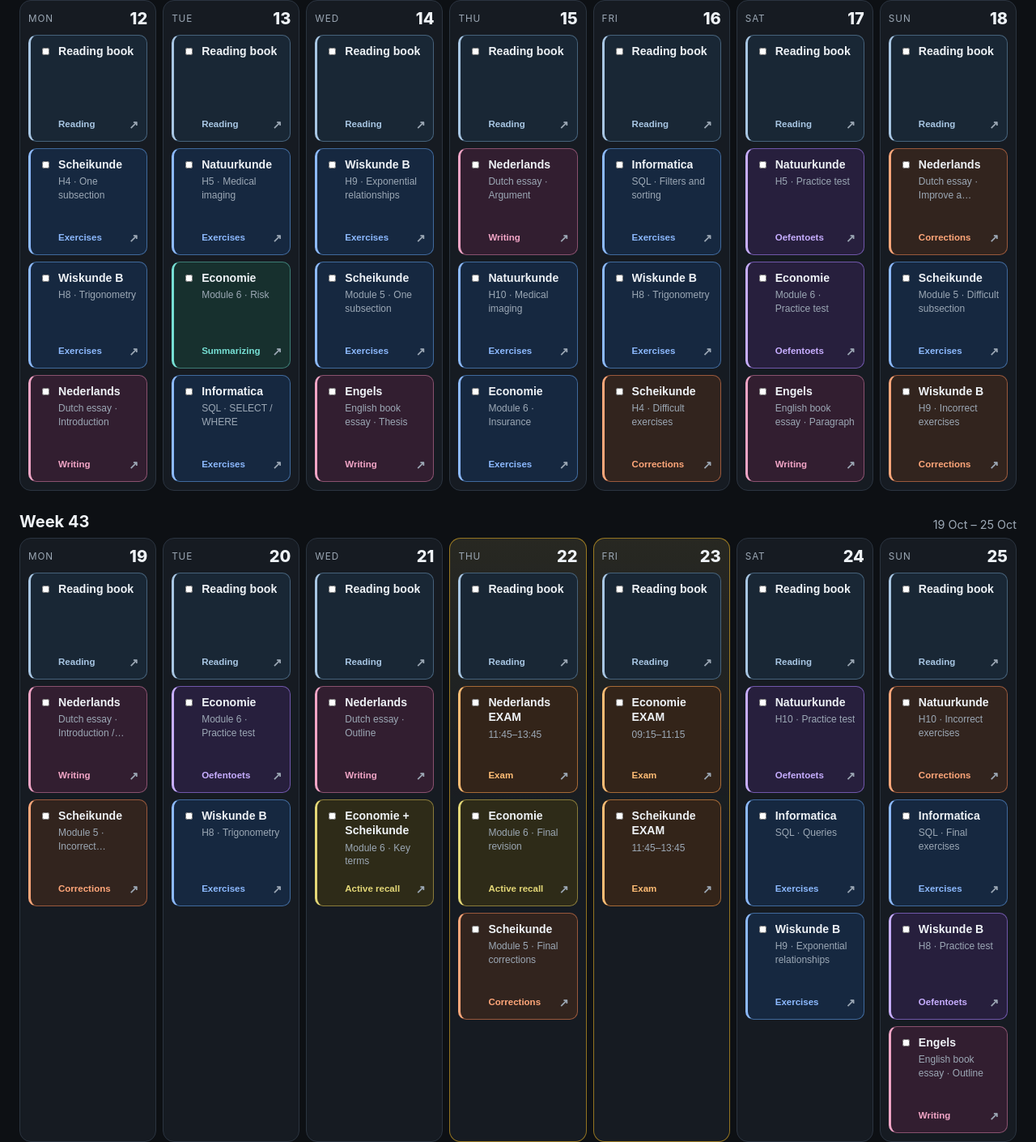
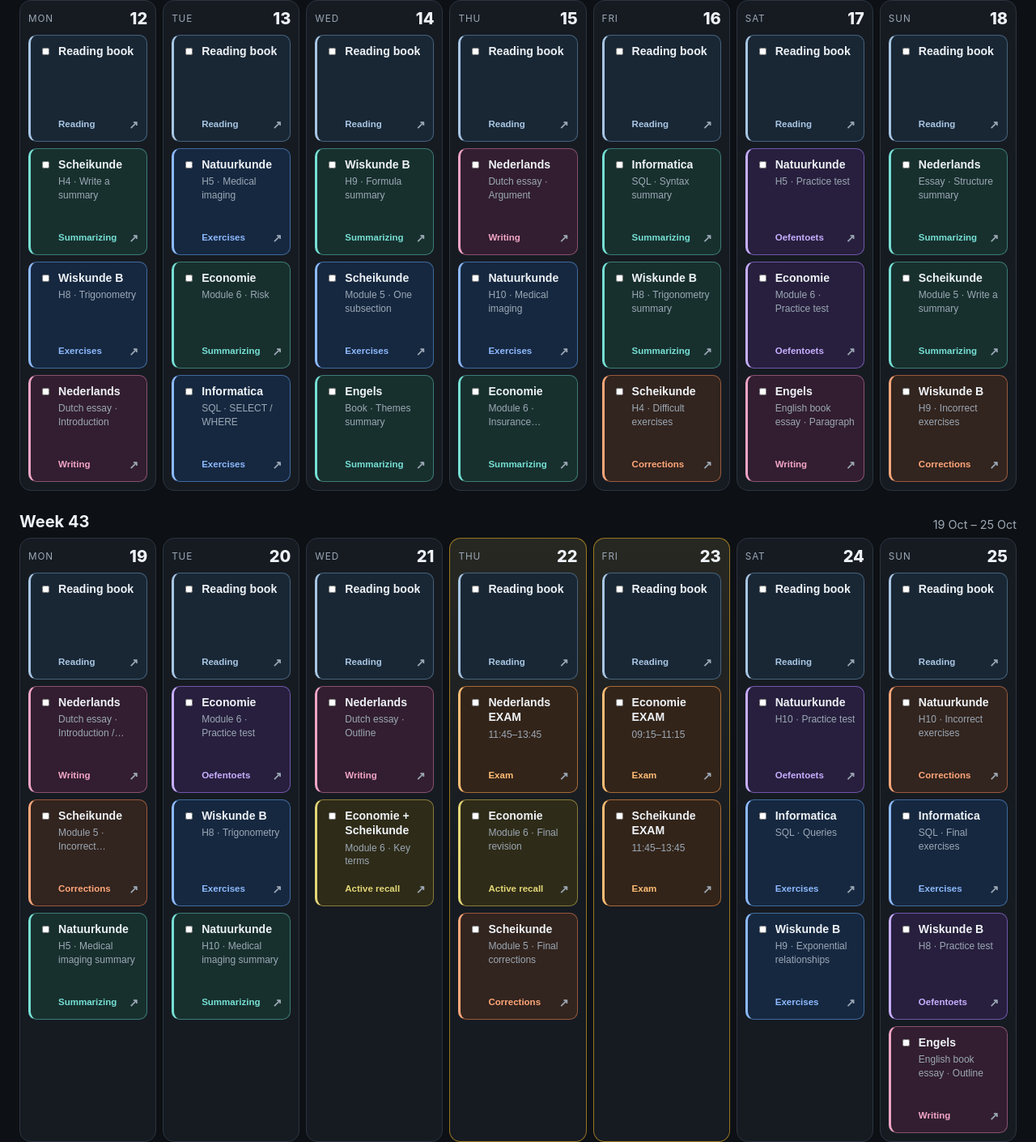
Before and after one commit to Eski132/study-planning, a website: page index.html in a window 1280 px wide. Shown: the part 329-1739 px from the top of the page at 81% size. Drawn offline with Linux system fonts and the light colour scheme; no server answers.

Commit message:
Add focused summary-writing to every exam subject (#14)

```diff
--- a/index.html
+++ b/index.html
@@ -95,10 +95,11 @@ footer{text-align:center;color:var(--muted);padding:28px 0 40px}
           <button type="button" class="task-copy task-open" aria-label="View lesson details"><b>Reading book</b><small class="study-meta"><strong>Method:</strong> Reading</small><small class="study-description">• Read the next section of your book.
 • Note an important event or passage.</small><span class="task-category">Reading<span class="task-view" aria-hidden="true">↗</span></span></button>
         </div>
-        <div class="task category-exercises">
+        <div class="task category-summarizing">
           <input type="checkbox" data-id="2026-10-12-1">
-          <button type="button" class="task-copy task-open" aria-label="View lesson details"><b>Scheikunde</b><small>H4 · One subsection</small><small class="study-meta"><strong>Method:</strong> Textbook exercises</small><small class="study-description">• Read the explanation for one H4 subsection.
-• Do its exercises in your textbook and check the answers.</small><span class="task-category">Exercises<span class="task-view" aria-hidden="true">↗</span></span></button>
+          <button type="button" class="task-copy task-open" aria-label="View lesson details"><b>Scheikunde</b><small>H4 · Write a summary</small><small class="study-meta"><strong>Method:</strong> Summarizing</small><small class="study-description">• Summarize one H4 subsection in your own words.
+• Include key terms and any formulas or rules from that subsection.
+• Compare your summary with the textbook and fill any gaps.</small><span class="task-category">Summarizing<span class="task-view" aria-hidden="true">↗</span></span></span></button>
         </div>
         <div class="task category-exercises">
           <input type="checkbox" data-id="2026-10-12-2">
@@ -151,20 +152,22 @@ footer{text-align:center;color:var(--muted);padding:28px 0 40px}
           <button type="button" class="task-copy task-open" aria-label="View lesson details"><b>Reading book</b><small class="study-meta"><strong>Method:</strong> Reading</small><small class="study-description">• Read the next section of your book.
 • Note an important event or passage.</small><span class="task-category">Reading<span class="task-view" aria-hidden="true">↗</span></span></button>
         </div>
-        <div class="task category-exercises">
+        <div class="task category-summarizing">
           <input type="checkbox" data-id="2026-10-14-1">
-          <button type="button" class="task-copy task-open" aria-label="View lesson details"><b>Wiskunde B</b><small>H9 · Exponential relationships</small><small class="study-meta"><strong>Method:</strong> Textbook exercises</small><small class="study-description">• Work through exercises from one H9 subsection.
-• Check the solutions and correct mistakes.</small><span class="task-category">Exercises<span class="task-view" aria-hidden="true">↗</span></span></button>
+          <button type="button" class="task-copy task-open" aria-label="View lesson details"><b>Wiskunde B</b><small>H9 · Formula summary</small><small class="study-meta"><strong>Method:</strong> Summarizing</small><small class="study-description">• Write a summary of the H9 exponential rules you have learned.
+• Explain what each formula is used for.
+• Include one worked H9 example from the textbook.</small><span class="task-category">Summarizing<span class="task-view" aria-hidden="true">↗</span></span></span></button>
         </div>
         <div class="task category-exercises">
           <input type="checkbox" data-id="2026-10-14-2">
           <button type="button" class="task-copy task-open" aria-label="View lesson details"><b>Scheikunde</b><small>Module 5 · One subsection</small><small class="study-meta"><strong>Method:</strong> Textbook exercises</small><small class="study-description">• Read one subsection of Chemistry Module 5.
 • Do the exercises for it and check the answers.</small><span class="task-category">Exercises<span class="task-view" aria-hidden="true">↗</span></span></button>
         </div>
-        <div class="task category-writing">
+        <div class="task category-summarizing">
           <input type="checkbox" data-id="2026-10-14-3">
-          <button type="button" class="task-copy task-open" aria-label="View lesson details"><b>Engels</b><small>English book essay · Thesis</small><small class="study-meta"><strong>Method:</strong> Essay planning</small><small class="study-description">• Choose a theme from your English book.
-• Write a thesis and find supporting evidence.</small><span class="task-category">Writing<span class="task-view" aria-hidden="true">↗</span></span></button>
+          <button type="button" class="task-copy task-open" aria-label="View lesson details"><b>Engels</b><small>Book · Themes summary</small><small class="study-meta"><strong>Method:</strong> Summarizing</small><small class="study-description">• Summarize the important events and characters in your English book so far.
+• Write down the main themes in your own words.
+• Note a scene you could mention in your book essay.</small><span class="task-category">Summarizing<span class="task-view" aria-hidden="true">↗</span></span></span></button>
         </div></div>
     </article>
     <article class="day" data-date="2026-10-15">
@@ -189,10 +192,11 @@ footer{text-align:center;color:var(--muted);padding:28px 0 40px}
           <button type="button" class="task-copy task-open" aria-label="View lesson details"><b>Natuurkunde</b><small>H10 · Medical imaging</small><small class="study-meta"><strong>Method:</strong> Textbook exercises</small><small class="study-description">• Work through one H10 subsection.
 • Do its textbook exercises and check formulas and units.</small><span class="task-category">Exercises<span class="task-view" aria-hidden="true">↗</span></span></button>
         </div>
-        <div class="task category-exercises">
+        <div class="task category-summarizing">
           <input type="checkbox" data-id="2026-10-15-3">
-          <button type="button" class="task-copy task-open" aria-label="View lesson details"><b>Economie</b><small>Module 6 · Insurance</small><small class="study-meta"><strong>Method:</strong> Case exercises</small><small class="study-description">• Read the insurance section of Economics Module 6.
-• Do the related case exercises and check answers.</small><span class="task-category">Exercises<span class="task-view" aria-hidden="true">↗</span></span></button>
+          <button type="button" class="task-copy task-open" aria-label="View lesson details"><b>Economie</b><small>Module 6 · Insurance summary</small><small class="study-meta"><strong>Method:</strong> Summarizing</small><small class="study-description">• Summarize the insurance section of Module 6.
+• Define its important terms using your own words.
+• Add one example from the book for each key idea.</small><span class="task-category">Summarizing<span class="task-view" aria-hidden="true">↗</span></span></span></button>
         </div></div>
     </article>
     <article class="day" data-date="2026-10-16">
@@ -207,15 +211,17 @@ footer{text-align:center;color:var(--muted);padding:28px 0 40px}
           <button type="button" class="task-copy task-open" aria-label="View lesson details"><b>Reading book</b><small class="study-meta"><strong>Method:</strong> Reading</small><small class="study-description">• Read the next section of your book.
 • Note an important event or passage.</small><span class="task-category">Reading<span class="task-view" aria-hidden="true">↗</span></span></button>
         </div>
-        <div class="task category-exercises">
+        <div class="task category-summarizing">
           <input type="checkbox" data-id="2026-10-16-1">
-          <button type="button" class="task-copy task-open" aria-label="View lesson details"><b>Informatica</b><small>SQL · Filters and sorting</small><small class="study-meta"><strong>Method:</strong> SQL exercises</small><small class="study-description">• Work through WHERE and ORDER BY exercises.
-• Check query output and correct syntax errors.</small><span class="task-category">Exercises<span class="task-view" aria-hidden="true">↗</span></span></button>
+          <button type="button" class="task-copy task-open" aria-label="View lesson details"><b>Informatica</b><small>SQL · Syntax summary</small><small class="study-meta"><strong>Method:</strong> Summarizing</small><small class="study-description">• Write a clear summary of SELECT, FROM, WHERE and ORDER BY.
+• Explain what each part of a query does.
+• Copy one short example query and label each part.</small><span class="task-category">Summarizing<span class="task-view" aria-hidden="true">↗</span></span></span></button>
         </div>
-        <div class="task category-exercises">
+        <div class="task category-summarizing">
           <input type="checkbox" data-id="2026-10-16-2">
-          <button type="button" class="task-copy task-open" aria-label="View lesson details"><b>Wiskunde B</b><small>H8 · Trigonometry</small><small class="study-meta"><strong>Method:</strong> Textbook exercises</small><small class="study-description">• Continue your next unfinished H8 subsection.
-• Do the exercises and check your answers.</small><span class="task-category">Exercises<span class="task-view" aria-hidden="true">↗</span></span></button>
+          <button type="button" class="task-copy task-open" aria-label="View lesson details"><b>Wiskunde B</b><small>H8 · Trigonometry summary</small><small class="study-meta"><strong>Method:</strong> Summarizing</small><small class="study-description">• Summarize the trigonometry rules from H8 covered in class.
+• Write when to use each formula or rule.
+• Add one labelled example from H8 and check it with your notes.</small><span class="task-category">Summarizing<span class="task-view" aria-hidden="true">↗</span></span></span></button>
         </div>
         <div class="task category-corrections">
           <input type="checkbox" data-id="2026-10-16-3">
@@ -263,15 +269,17 @@ footer{text-align:center;color:var(--muted);padding:28px 0 40px}
           <button type="button" class="task-copy task-open" aria-label="View lesson details"><b>Reading book</b><small class="study-meta"><strong>Method:</strong> Reading</small><small class="study-description">• Read the next section of your book.
 • Note an important event or passage.</small><span class="task-category">Reading<span class="task-view" aria-hidden="true">↗</span></span></button>
         </div>
-        <div class="task category-corrections">
+        <div class="task category-summarizing">
           <input type="checkbox" data-id="2026-10-18-1">
-          <button type="button" class="task-copy task-open" aria-label="View lesson details"><b>Nederlands</b><small>Dutch essay · Improve a paragraph</small><small class="study-meta"><strong>Method:</strong> Feedback correction</small><small class="study-description">• Rewrite one weak paragraph using teacher feedback.
-• Check argument structure and spelling.</small><span class="task-category">Corrections<span class="task-view" aria-hidden="true">↗</span></span></button>
+          <button type="button" class="task-copy task-open" aria-label="View lesson details"><b>Nederlands</b><small>Essay · Structure summary</small><small class="study-meta"><strong>Method:</strong> Summarizing</small><small class="study-description">• Summarize how to build a Dutch essay: introduction, thesis, arguments and conclusion.
+• List useful linking words and points from teacher feedback.
+• Turn your notes into a checklist for the next essay.</small><span class="task-category">Summarizing<span class="task-view" aria-hidden="true">↗</span></span></span></button>
         </div>
-        <div class="task category-exercises">
+        <div class="task category-summarizing">
           <input type="checkbox" data-id="2026-10-18-2">
-          <button type="button" class="task-copy task-open" aria-label="View lesson details"><b>Scheikunde</b><small>Module 5 · Difficult subsection</small><small class="study-meta"><strong>Method:</strong> Textbook exercises</small><small class="study-description">• Return to your most difficult Module 5 subsection.
-• Do its exercises and check solutions.</small><span class="task-category">Exercises<span class="task-view" aria-hidden="true">↗</span></span></button>
+          <button type="button" class="task-copy task-open" aria-label="View lesson details"><b>Scheikunde</b><small>Module 5 · Write a summary</small><small class="study-meta"><strong>Method:</strong> Summarizing</small><small class="study-description">• Summarize one difficult Module 5 subsection.
+• List the key terms, processes and rules taught in that section.
+• Compare with your textbook and correct anything missing.</small><span class="task-category">Summarizing<span class="task-view" aria-hidden="true">↗</span></span></span></button>
         </div>
         <div class="task category-corrections">
           <input type="checkbox" data-id="2026-10-18-3">
@@ -304,6 +312,12 @@ footer{text-align:center;color:var(--muted);padding:28px 0 40px}
           <input type="checkbox" data-id="2026-10-19-2">
           <button type="button" class="task-copy task-open" aria-label="View lesson details"><b>Scheikunde</b><small>Module 5 · Incorrect exercises</small><small class="study-meta"><strong>Method:</strong> Oefentoets correction</small><small class="study-description">• Redo Module 5 questions missed in an oefentoets.
 • Check solutions and write down the errors.</small><span class="task-category">Corrections<span class="task-view" aria-hidden="true">↗</span></span></button>
+        </div>
+        <div class="task category-summarizing">
+          <input type="checkbox" data-id="2026-10-19-3">
+          <button type="button" class="task-copy task-open" aria-label="View lesson details"><b>Natuurkunde</b><small>H5 · Medical imaging summary</small><small class="study-meta"><strong>Method:</strong> Summarizing</small><small class="study-description">• Choose the H5 topic you struggled with in the oefentoets.
+• Write a short summary of its important concepts and formulas.
+• Add one labelled example and compare it with the textbook.</small><span class="task-category">Summarizing<span class="task-view" aria-hidden="true">↗</span></span></button>
         </div></div>
     </article>
     <article class="day" data-date="2026-10-20">
@@ -327,6 +341,12 @@ footer{text-align:center;color:var(--muted);padding:28px 0 40px}
           <input type="checkbox" data-id="2026-10-20-2">
           <button type="button" class="task-copy task-open" aria-label="View lesson details"><b>Wiskunde B</b><small>H8 · Trigonometry</small><small class="study-meta"><strong>Method:</strong> Textbook exercises</small><small class="study-description">• Continue H8 exercises from an unfinished subsection.
 • Mark answers and focus on common mistakes.</small><span class="task-category">Exercises<span class="task-view" aria-hidden="true">↗</span></span></button>
+        </div>
+        <div class="task category-summarizing">
+          <input type="checkbox" data-id="2026-10-20-3">
+          <button type="button" class="task-copy task-open" aria-label="View lesson details"><b>Natuurkunde</b><small>H10 · Medical imaging summary</small><small class="study-meta"><strong>Method:</strong> Summarizing</small><small class="study-description">• Summarize one H10 subsection you have already studied.
+• Write down its key concepts, formulas and units.
+• Add one worked example and check your summary with the book.</small><span class="task-category">Summarizing<span class="task-view" aria-hidden="true">↗</span></span></button>
         </div></div>
     </article>
     <article class="day" data-date="2026-10-21">
```
